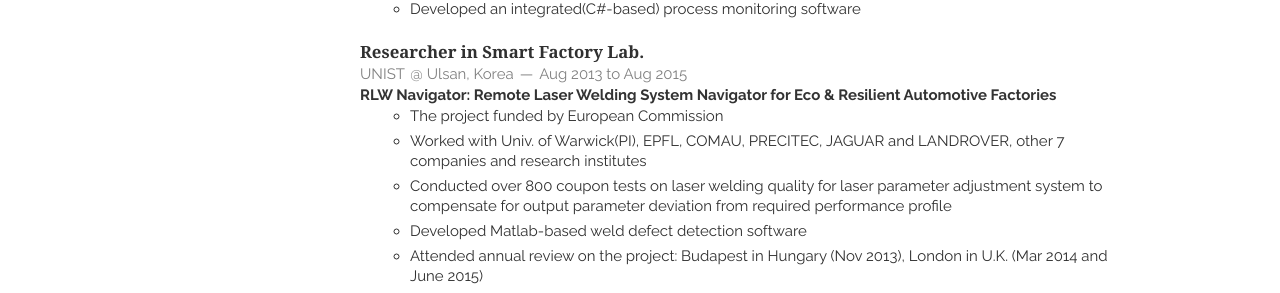
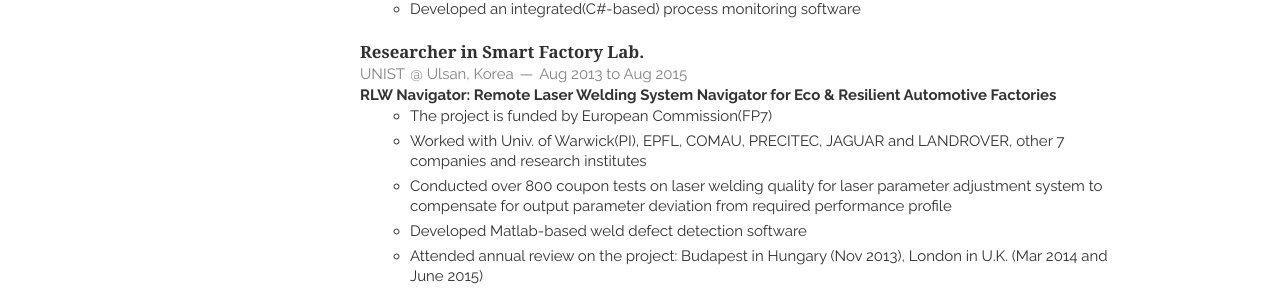
Before and after one commit to org817/org817.github.io, a Jekyll site: the page built from index.html, in a window 1280 px wide. Shown: the part 1350-1643 px from the top of the page. Built offline with Jekyll 4.4.1, drawn with Linux system fonts in a browser that asks for light colours; nearby versions of some CDN libraries; the list of posts is cut into pages by our own code.

Commit message:
Update Professionals.html

```diff
--- a/_includes/Professionals.html
+++ b/_includes/Professionals.html
@@ -40,7 +40,7 @@
         </header>
         <p> <em><a href='http://www.rlwnavigator.eu/'>RLW Navigator: Remote Laser Welding System Navigator for Eco & Resilient Automotive Factories </a></em>  </p>
             <ul class='circle'>
-                <li>The project funded by European Commission</li>
+                <li>The project is funded by European Commission(FP7)</li>
                 <li>Worked with Univ. of Warwick(PI), EPFL, COMAU, PRECITEC, JAGUAR and LANDROVER, other 7 companies and research institutes</li>
                 <li>Conducted over 800 coupon tests on laser welding quality for laser parameter adjustment system to compensate for output parameter deviation from required performance profile</li>
                 <li>Developed Matlab-based weld defect detection software</li>
```
